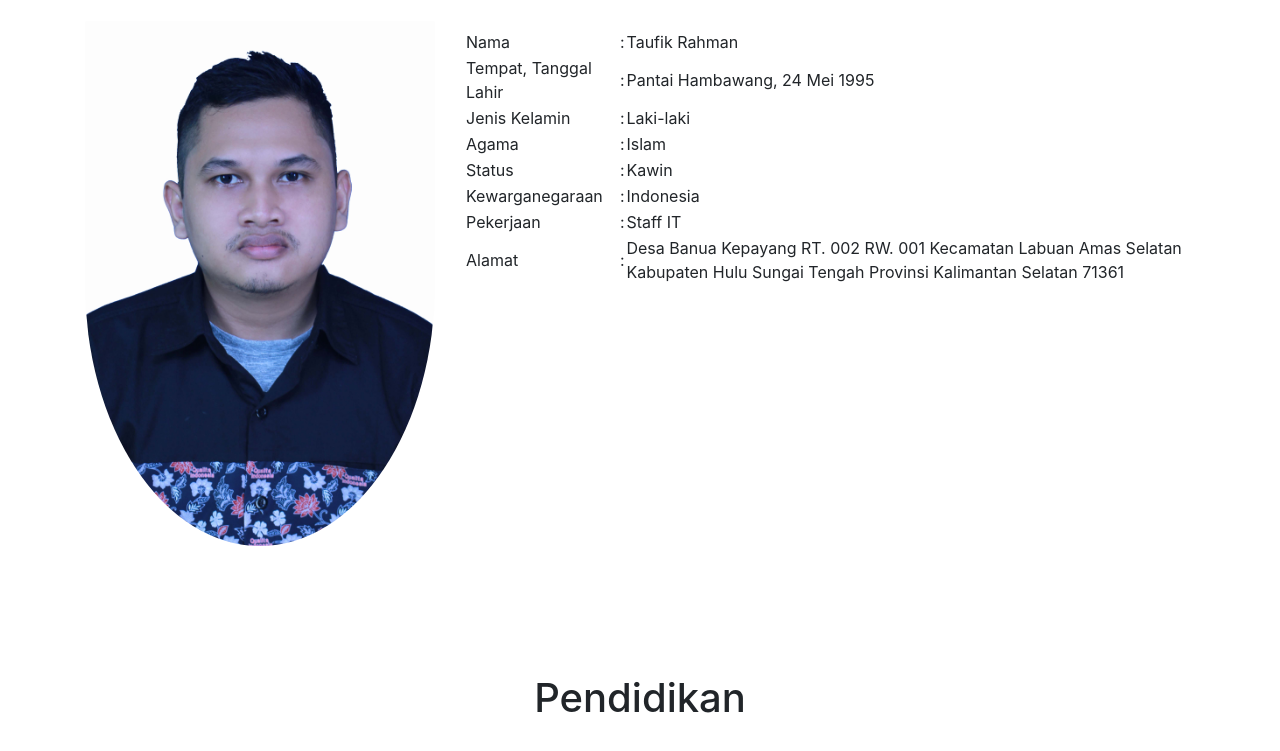
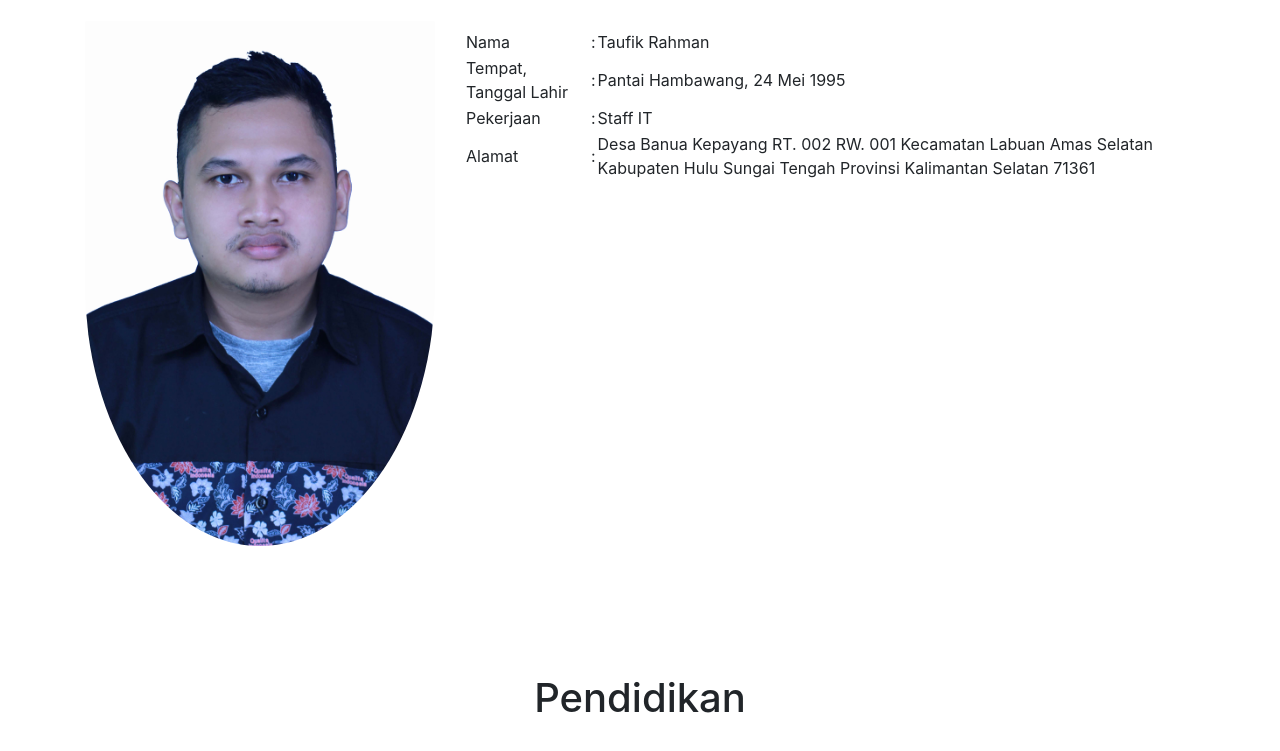
Before and after one commit to taufikrahman24051995/portofolio, a plain HTML site: page index.html in a window 1280 px wide. Shown: the part 1027-1778 px from the top of the page. Drawn offline with Linux system fonts and the light colour scheme.

Commit message:
Update index.html

```diff
--- a/index.html
+++ b/index.html
@@ -85,26 +85,6 @@
                                     <td>Tempat, Tanggal Lahir</td>
                                     <td>:</td>
                                     <td>Pantai Hambawang, 24 Mei 1995</td>
-                                </tr>
-                                <tr>
-                                    <td>Jenis Kelamin</td>
-                                    <td>:</td>
-                                    <td>Laki-laki</td>
-                                </tr>
-                                <tr>
-                                    <td>Agama</td>
-                                    <td>:</td>
-                                    <td>Islam</td>
-                                </tr>
-                                <tr>
-                                    <td>Status</td>
-                                    <td>:</td>
-                                    <td>Kawin</td>
-                                </tr>
-                                <tr>
-                                    <td>Kewarganegaraan</td>
-                                    <td>:</td>
-                                    <td>Indonesia</td>
                                 </tr>
                                 <tr>
                                     <td>Pekerjaan</td>
@@ -259,7 +239,7 @@
                     <div class="card">
                         <img class="card-img-top" src="images/codeigniter.jpg" alt="Card image" style="width:100%">
                         <div class="card-body">
-                            <h4 class="card-title">Framework Web PHP Codeigniter</h4>
+                            <h4 class="card-title">Framework Web PHP Codeigniter 3</h4>
                         </div>
                     </div>
                 </div>
@@ -386,7 +366,7 @@
                             <i class="fas servicesIcon fa-sharp fa-solid fa-computer"></i>
                             <h2 class="card-title mt-3">Staff IT</h2>
                             <h5 class="card-title mt-1">PT. BPR Sanggam Cipta Sejahtera</h5>
-                            <h6 class="card-title mt-1">Juli 2023 - Sekarang</h6>
+                            <h6 class="card-title mt-1">Juli 2023 - Oktober 2023</h6>
                             <p class="card-text mt-2">Melakukan service dan maintenance perangkat IT kantor Bank BPR.
                             </p>
                         </div>
```
